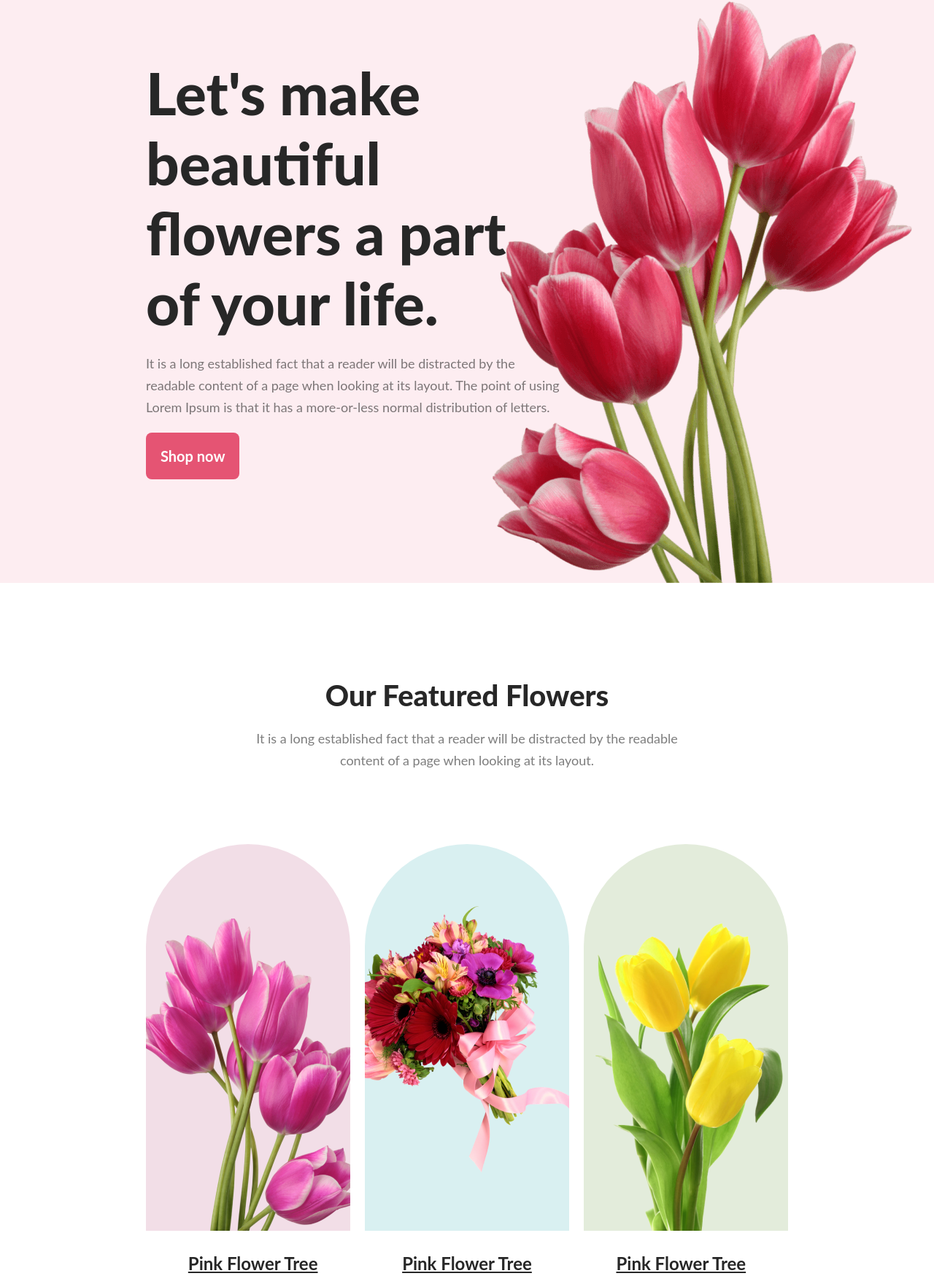
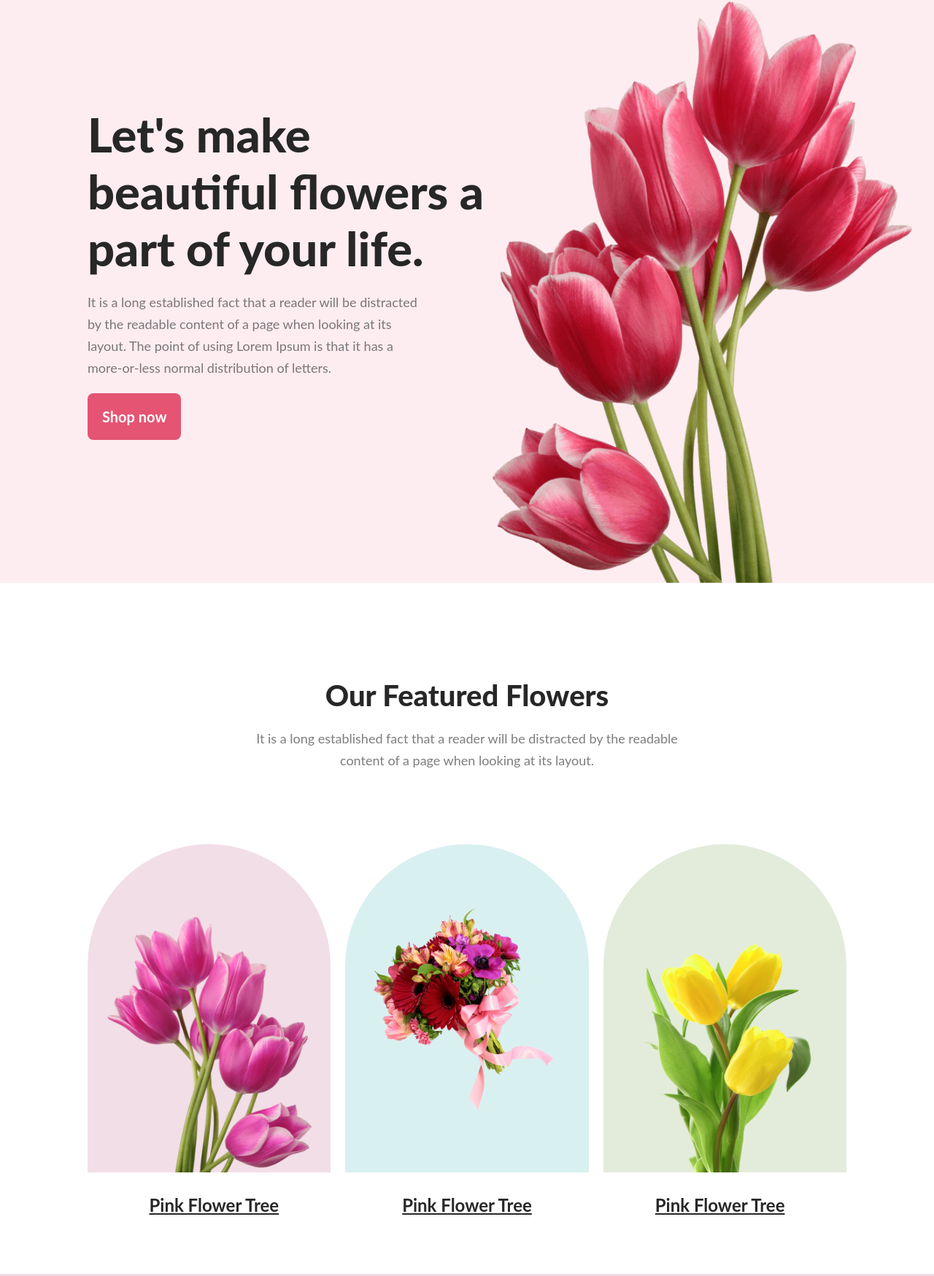
Before and after one commit to mdshafiulbasher/flower-dhop-assignment, a plain HTML site: page index.html in a window 1280 px wide. Shown: the part 51-1800 px from the top of the page at 73% size. Drawn offline with Linux system fonts and the light colour scheme.

Commit message:
resize all contenainer

```diff
--- a/index.html
+++ b/index.html
@@ -13,9 +13,9 @@
           <section class="header-section">
             <div class="banner-container">
                 <h1 class="banner-title">
-                    Let's make beautiful flowers a part of your life.
+                    Let's make <br> beautiful flowers a <br> part of your life.
                 </h1>
-                <p class="description">
+                <p class="banner-description description ">
                     It is a long established fact that a reader will be distracted by the readable content of a page when looking at its layout. The point of using Lorem Ipsum is that it has a more-or-less normal distribution of letters.
                 </p>
                 <button class="btn">Shop now</button>
@@ -33,9 +33,15 @@
                 </p>
                 </div>
                 <div class="img-container">
-                    <div class="image-1"></div>
-                    <div class="image-2"></div>
-                    <div class="image-3"></div>
+                    <div class="image-1">
+                        <img src="Flower-Asset/pngwing 6.png" alt="" class="img-1">
+                    </div>
+                    <div class="image-2">
+                        <img src="Flower-Asset/pngwing 5.png" alt="" class="img-2">
+                    </div>
+                    <div class="image-3">
+                        <img src="Flower-Asset/pngwing 7.png" alt="" class="img-1">
+                    </div>
                 </div>
                 <div class="img-name">
                     <h6>Pink Flower Tree</h6>
--- a/style.css
+++ b/style.css
@@ -1,35 +1,27 @@
-*{
+* {
   margin: 0px;
   padding: 0px;
   font-family: "lato", sans-serif;
 }
 /* header related style start */
-.header{
-    background-color: rgba(229, 84, 115, 0.10);
-    width: 100%;
-    height: 850px;
-    background-image: url('Flower-Asset/pngwing\ 10.png');
-    background-repeat: no-repeat;
-    background-position: bottom right;
-}
-.banner-title{
+.banner-title {
   color: #272727;
-font-size: 80px;
+  font-size: 65px;
   font-weight: 800;
   line-height: normal;
   padding-bottom: 20px;
 }
-.description{
-    color: rgba(39, 39, 39, 0.60);
+.description {
+  color: rgba(39, 39, 39, 0.6);
   font-family: Lato;
   font-size: 18px;
   font-weight: 400;
   line-height: 30px;
   padding-bottom: 20px;
 }
-.btn{
-    background-color: #E55473;
-    color: #FFF;
+.btn {
+  background-color: #e55473;
+  color: #fff;
   font-family: Lato;
   font-size: 20px;
   font-weight: 700;
@@ -37,71 +29,96 @@ border: none;
   border-radius: 8px;
   padding: 20px;
 }
-.header-section{
+.banner-description {
+  width: 40%;
+}
+.header-section {
+  background-color: rgba(229, 84, 115, 0.1);
+  width: 100%;
+  height: 850px;
+  background-image: url("Flower-Asset/pngwing\ 10.png");
+  background-repeat: no-repeat;
+  background-position: bottom right;
   display: flex;
-    justify-content: flex-start;
   align-items: center;
+  text-align: left;
 }
-.banner-container{
-    text-align: left;
-    padding: 130px 200px;
-    width: 45%;
+.banner-container {
+  padding-left: 120px;
 }
-/* header related style start */
-/* feature related style start */
-.feature-container{
-    padding: 130px 200px 80px 200px;
+
+.feature-container {
+  padding: 130px 120px 80px 120px;
 }
-.title{
+.title {
   color: #272727;
   text-align: center;
   font-size: 40px;
   font-weight: 800;
 }
-.feature-description{
+.feature-description {
   text-align: center;
   padding-top: 20px;
   align-items: center;
 }
-.image-1{
+.image-1 {
   border-radius: 300px 300px 0px 0px;
   background-color: rgba(167, 33, 98, 0.15);
-background-image: url('Flower-Asset/pngwing 6.png');
   background-position: bottom;
   background-repeat: no-repeat;
   width: 400px;
-height: 530px;
+  height: 450px;
+  display: flex;
+  justify-content: center;
+  align-items: end;
 }
-.image-2{
+.image-2 {
   border-radius: 300px 300px 0px 0px;
   background-color: rgba(5, 151, 160, 0.15);
-background-image: url('Flower-Asset/pngwing 5.png');
   background-position: center;
   background-repeat: no-repeat;
   width: 400px;
-height: 530px;
+  height: 450px;
+  display: flex;
+  justify-content: center;
+  align-items: center;
 }
-.image-3{
+.image-3 {
   border-radius: 300px 300px 0px 0px;
   background-color: rgba(71, 125, 17, 0.15);
-background-image: url('Flower-Asset/pngwing 7.png');
   background-position: bottom;
   background-repeat: no-repeat;
   width: 400px;
-height: 530px;
+  height: 450px;
+  display: flex;
+  justify-content: center;
+  align-items: end;
 }
-.img-container{
+.img-1 {
+  width: 280px;
+  height: 350px;
+}
+.img-2 {
+    width: 280px;
+  height: 280px;
+}
+.img-3 {
+    width: 280px;
+    height: 350px;
+}
+.img-container {
   display: flex;
   justify-content: space-around;
   padding-top: 80px;
   gap: 20px;
+  align-items: center;
 }
-.img-name{
+.img-name {
   display: flex;
   justify-content: space-around;
   padding-top: 30px;
 }
-.img-name h6{
+.img-name h6 {
   color: #272727;
   text-align: center;
   font-size: 24px;
@@ -110,22 +127,22 @@ text-decoration-line: underline;
 }
 /* feature related style end */
 /* offer related style start */
-.offer{
+.offer {
   background-color: rgba(167, 33, 98, 0.15);
 }
-.offer-container{
+.offer-container {
   padding-top: 50px;
 }
-.description-container{
+.description-container {
   display: flex;
   justify-content: space-around;
-    padding: 50px 200px ;
+  padding: 50px 200px;
   gap: 40px;
 }
-.offer-info{
+.offer-info {
   text-align: left;
 }
-.info-title{
+.info-title {
   color: #3b3b3b;
   font-size: 32px;
   font-weight: 600px;
@@ -133,12 +150,12 @@ text-decoration-line: underline;
 }
 /* offer related style end */
 /* service section start */
-.service-details{
-    color: rgba(39, 39, 39, 0.80);
+.service-details {
+  color: rgba(39, 39, 39, 0.8);
   font-size: 20px;
   font-weight: 600;
 }
-.service-container{
+.service-container {
   background-color: rgba(39, 39, 39, 0.05);
   display: flex;
   justify-content: space-around;
@@ -146,10 +163,10 @@ font-weight: 600;
   align-items: center;
   height: 320px;
 }
-.service{
-    padding: 130px 200px 80px 200px;
+.service {
+  padding: 130px 200px;
 }
-.service-offer{
+.service-offer {
   text-align: center;
 }
 
```
Lines whose indentation alone changed are shown as unchanged.
